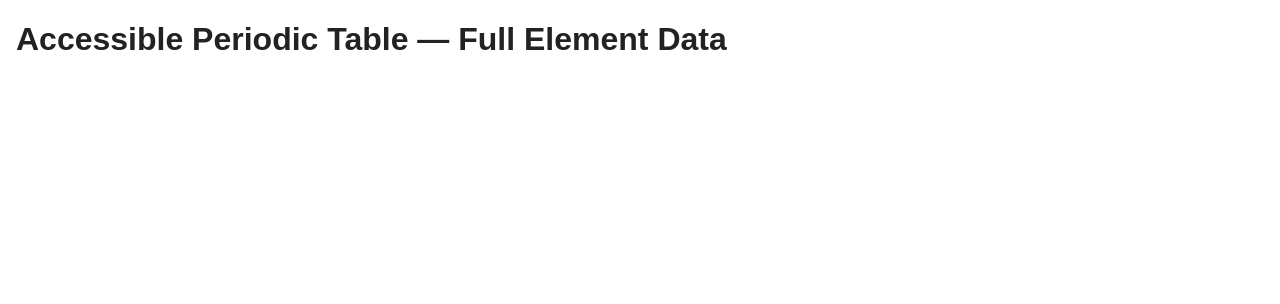
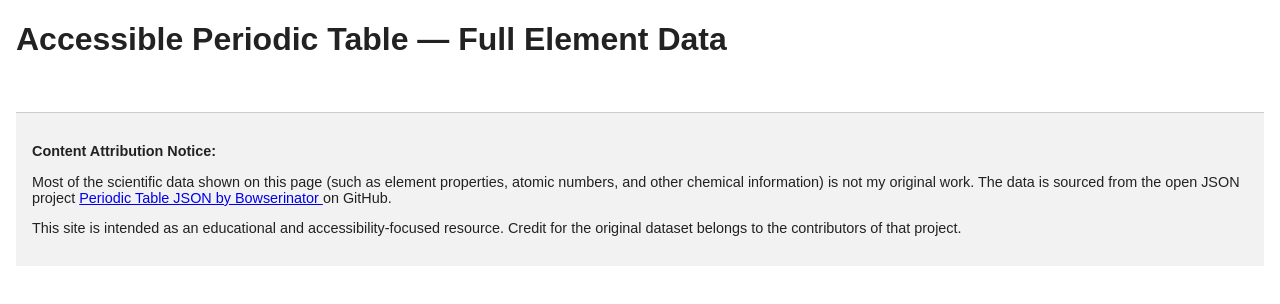
Before and after one commit to iapetus-star/Iapetus-repo, a plain HTML site: page pie.html in a window 1280 px wide. Drawn offline with Linux system fonts and the light colour scheme; no server answers.

Commit message:
Update pie.html round two if I can make this work...

```diff
--- a/pie.html
+++ b/pie.html
@@ -43,9 +43,23 @@
 <body>
   <h1>Accessible Periodic Table — Full Element Data</h1>
   <div class="periodic-table" role="grid" aria-label="Periodic table of elements"></div>
+<footer style="margin-top: 2rem; padding: 1rem; background-color: #f2f2f2; font-size: 0.9rem; border-top: 1px solid #ccc;">
+  <p><strong>Content Attribution Notice:</strong></p>
+  <p>
+    Most of the scientific data shown on this page (such as element properties, atomic numbers, and other chemical information)
+    is not my original work. The data is sourced from the open JSON project
+    <a href="https://github.com/Bowserinator/Periodic-Table-JSON" target="_blank" rel="noopener noreferrer">
+      Periodic Table JSON by Bowserinator
+    </a> on GitHub.
+  </p>
+  <p>
+    This site is intended as an educational and accessibility-focused resource.
+    Credit for the original dataset belongs to the contributors of that project.
+  </p>
+</footer>
 
   <script>
-    fetch('https://unpkg.com/periodic-table-json@1.5.0/PeriodicTable.json')
+    fetch('./PeriodicTable.json')
       .then(r => r.json())
       .then(data => {
         const container = document.querySelector('.periodic-table');
```
